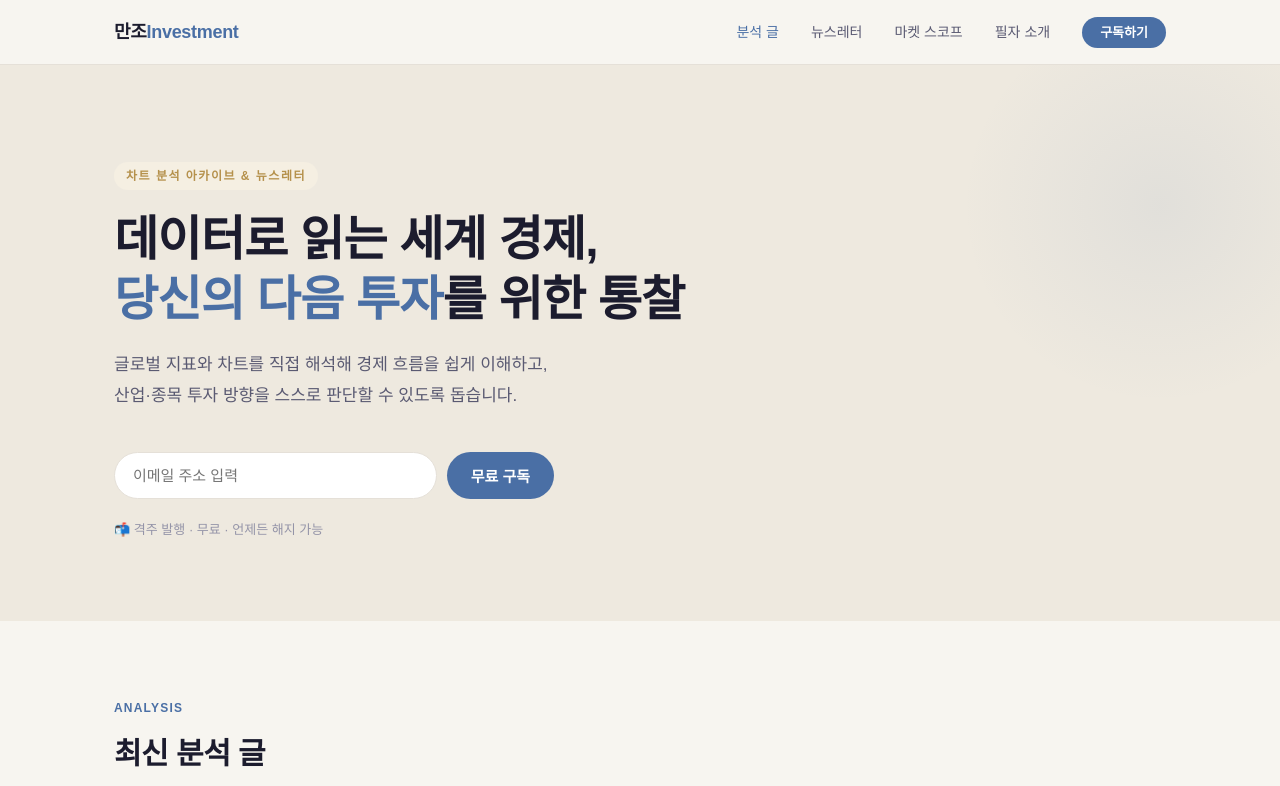
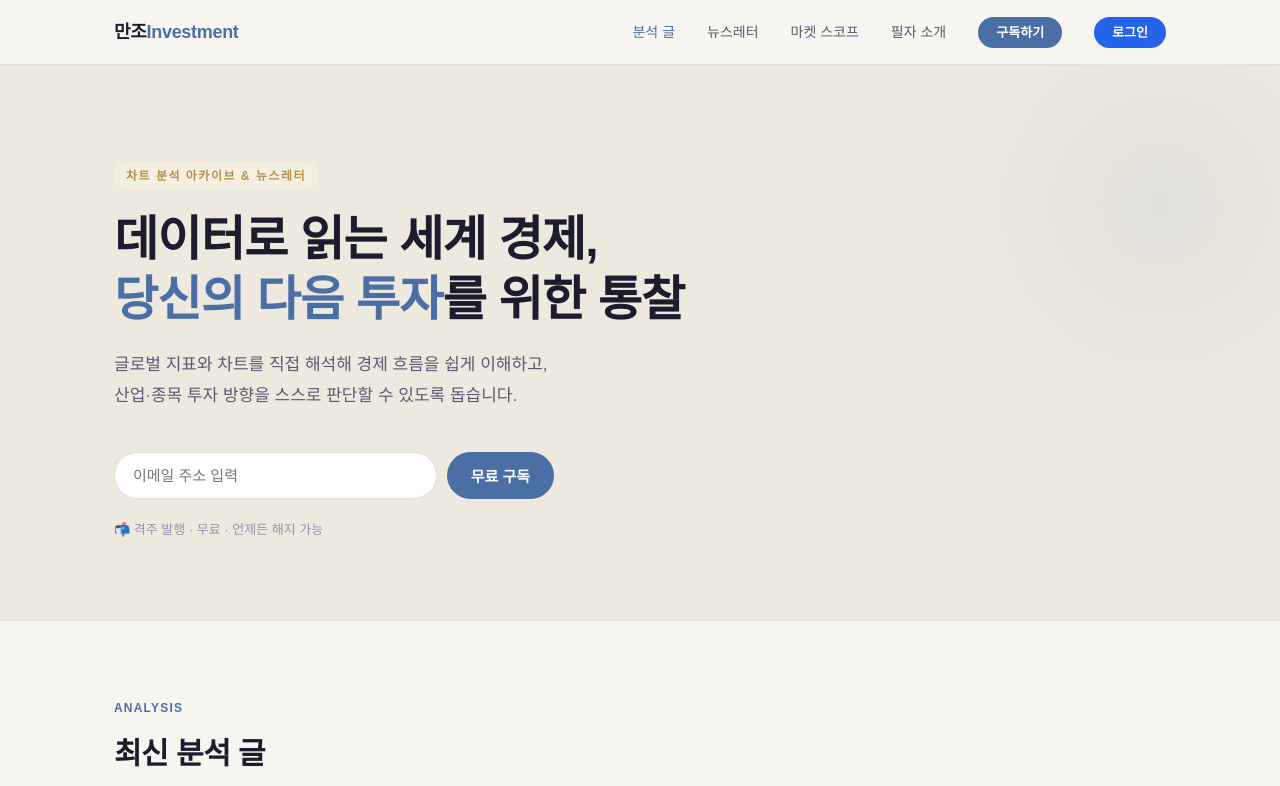
Before and after one commit to MANZO-droid/manzo-site, a plain HTML site: page index.html in a window 1280 px wide. Shown: the top 786 px of the page. Drawn offline with Linux system fonts and the light colour scheme.

Commit message:
feat: 네비게이션에 로그인 버튼 추가

```diff
--- a/index.html
+++ b/index.html
@@ -169,6 +169,7 @@ section { padding: 72px 0; }
       <li><a href="#market-scope">마켓 스코프</a></li>
       <li><a href="#author">필자 소개</a></li>
       <li><a href="#subscribe" class="nav-cta">구독하기</a></li>
+      <li><a href="https://majo-newsletter.vercel.app/" class="nav-cta" style="background:#2563eb;">로그인</a></li>
     </ul>
   </div>
 </nav>
```
